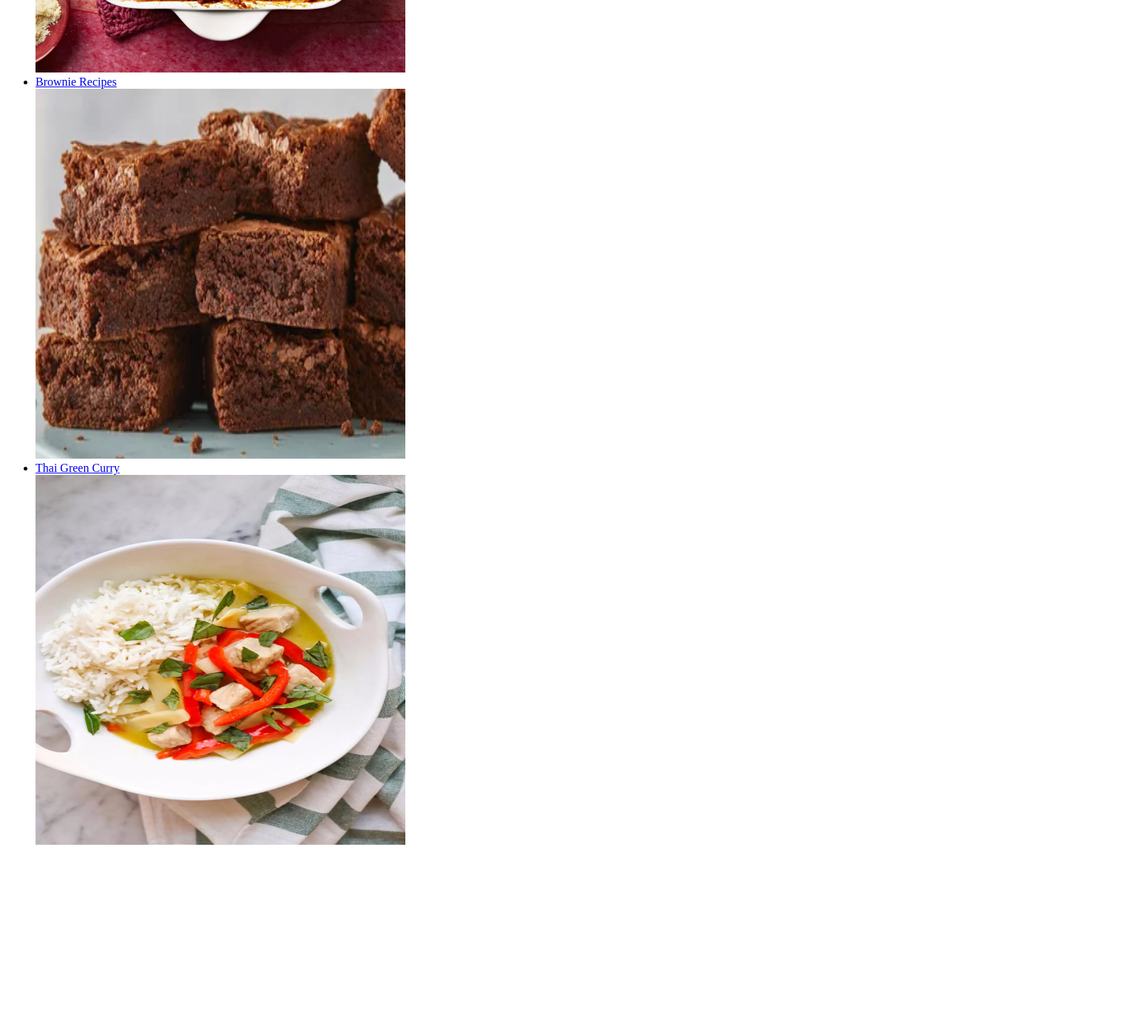
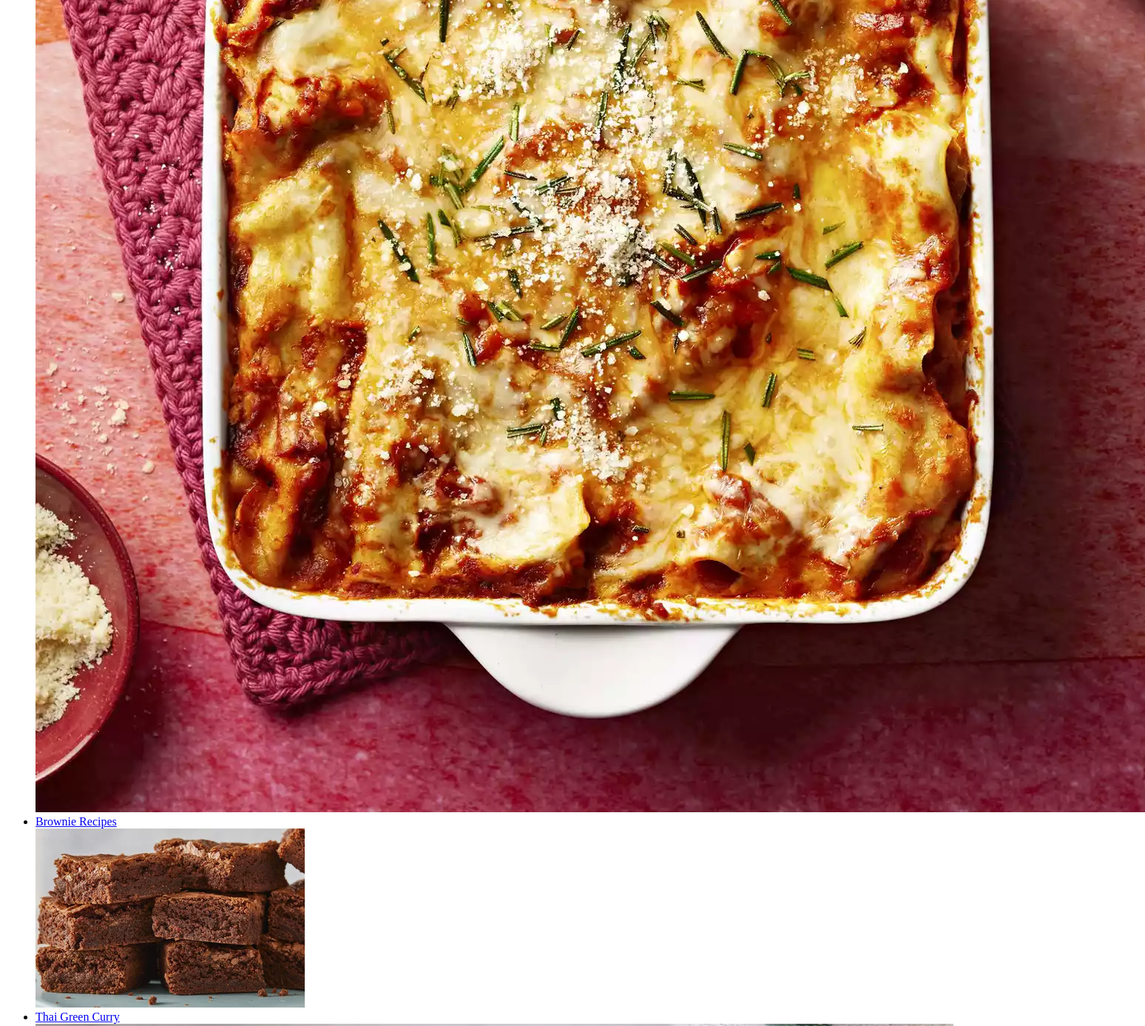
Before and after one commit to Juelb/odin-recipes, a plain HTML site: page index.html in a window 1280 px wide. Shown: the part 500-1887 px from the top of the page at 74% size, 1548 px wide, since content can reach past the window. Before the commit the page ends 1662 px from the top, so only its background shows below. Drawn offline with Linux system fonts and the light colour scheme.

Commit message:
fixed image proportion

```diff
--- a/index.html
+++ b/index.html
@@ -8,11 +8,11 @@
         <h1>Odin Recipes</h1>
         <Ul>
             <li><a href="recipes/lasagna.html">Lasagna Recipes</a></li>
-                <img src="images/lasagna.jpg" width="500" height="500">
+                <img src="images/lasagna.jpg">
             <li><a href="recipes/brownie.html">Brownie Recipes</a></li>
-                <img src="images/brownie.jpg" width="500" height="500">
+                <img src="images/brownie.jpg">
             <li><a href="recipes/thaigreencurry.html">Thai Green Curry</a></li>
-                <img src="images/greencurry.jpg" width="500" height="500">
+                <img src="images/greencurry.jpg" >
         </Ul>
     </body>
 </html>
```
